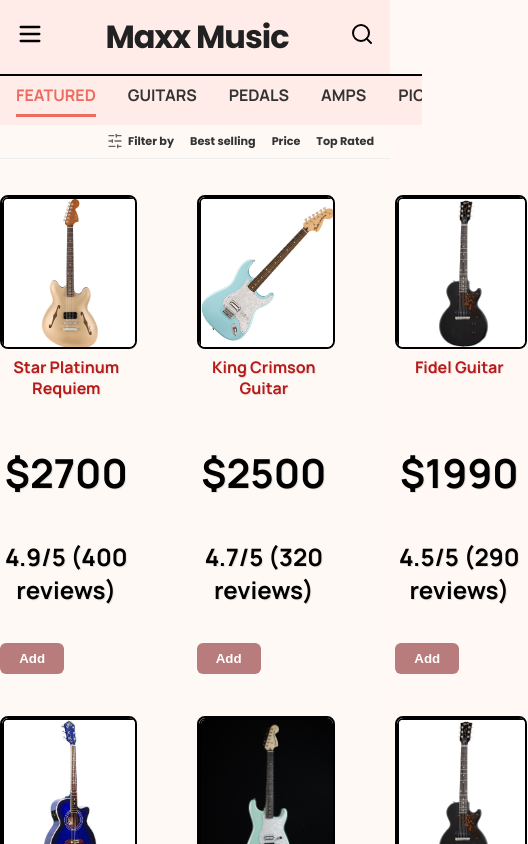
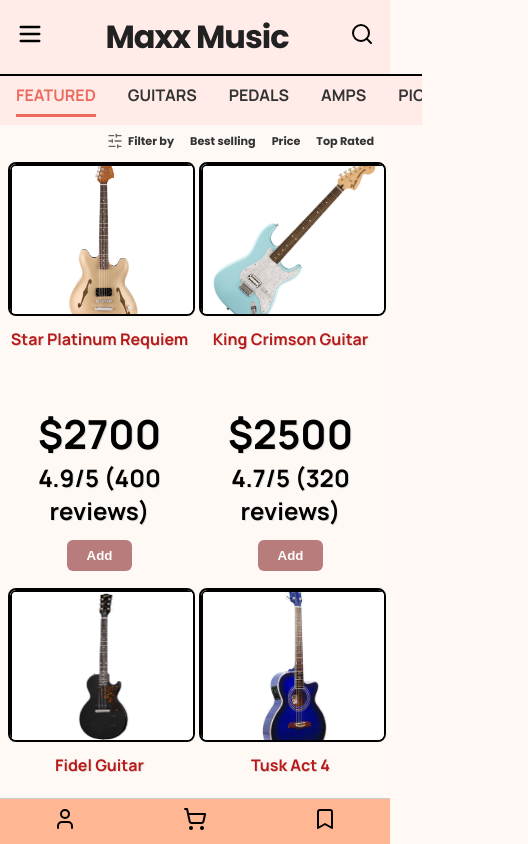
Before and after one commit to Frank-Ngo/assignment3frankngo, a plain HTML site: page browse.html in a window 390 px wide. Both pictures are taken after a click on the element "Best selling". Shown: the top 844 px of the page, 528 px wide, since content can reach past the window. Drawn offline with Linux system fonts and the light colour scheme.

Commit message:
Implemented browsing page for mobile version

```diff
--- a/browse.html
+++ b/browse.html
@@ -70,7 +70,8 @@
 </div>
 
 <section class="product-section">
-  <div class="product-cards">
+  <div class="browse-product-cards">
+
 
     <div class="product-card">
       <div class="product-image">
@@ -175,6 +176,11 @@
   </div>
 </footer>
 
+<div class="bottom-nav">
+    <a href="#"><img src="assets/icons/user.svg" alt="User"></a>
+    <a href="cart.html"><img src="assets/icons/cart.svg" alt="Cart"></a>
+    <a href="#"><img src="assets/icons/bookmark.svg" alt="Bookmark"></a>
+</div>
 
   <script src="js/main.js"></script>
 </body>
--- a/css/layout.css
+++ b/css/layout.css
@@ -248,6 +248,15 @@ html {
 }
 
 .product-cards {
+  display: grid;
+  grid-template-columns: repeat(3, 1fr);
+  gap: 2rem 4rem;
+  justify-items: center;
+  max-width: 1000px;
+  margin: 0 auto;
+}
+
+.browse-product-cards {
   display: grid;
   grid-template-columns: repeat(3, 1fr);
   gap: 2rem 4rem;
--- a/css/responsive.css
+++ b/css/responsive.css
@@ -153,12 +153,13 @@
         margin-left: -3rem;
     }
 
-    .product-cards.index-grid {
+        .product-cards.index-grid {
         display: grid;
         grid-template-columns: repeat(2, 1fr);
         gap: 1rem 2rem;
         padding: 0 1rem;
     }
+
 
     .product-card {
         display: block !important;
@@ -286,7 +287,6 @@
     align-items: center;
     overflow-x: auto;
     white-space: nowrap;
-    border-bottom: 1px solid #eee;
 }
 
 .filters-bar .filter-icon {
@@ -306,6 +306,64 @@
     cursor: pointer;
     flex: 0 0 auto;
 }
+
+.product-section {
+    padding: 0;
+}
+
+.browse-product-cards {
+    display: grid;
+    grid-template-columns: repeat(2, 1fr);
+    gap: 0.5rem;
+    padding: 0 0.5rem;
+}
+
+.browse-product-cards .product-card {
+    border-bottom: 1px solid black;
+    padding: 0.3rem 0rem;
+    display: flex;
+    flex-direction: column;
+    align-items: center;
+    text-align: center;
+}
+
+.browse-product-cards .product-card img {
+    width: 100%;
+    height: 120px;
+    object-fit: contain;
+}
+
+.browse-product-cards .product-info {
+    display: flex;
+    flex-direction: column;
+    align-items: center;
+    padding: 0;
+    margin: 0;
+}
+
+.browse-product-cards .product-name,
+.browse-product-cards .product-price,
+.browse-product-cards .product-rating {
+    min-height: auto;
+    margin: 0;
+    padding: 0;
+}
+
+.browse-product-cards .add-to-cart {
+    display: block;
+    margin: 0.3rem auto 0 auto;
+    padding: 0.3rem 0.8rem;
+    font-size: 0.7rem;
+    border: none;
+    border-radius: 5px;
+    cursor: pointer;
+}
+
+
+
+
+
+
 
 
 
--- a/js/main.js
+++ b/js/main.js
@@ -58,7 +58,7 @@ document.addEventListener('DOMContentLoaded', function() {
 
 function sortProductsByPrice() {
     const productCards = Array.from(document.querySelectorAll('.product-card'));
-    const productSection = document.querySelector('.product-cards');
+    const productSection = document.querySelector('.browse-product-cards');
 
     productCards.sort((a, b) => {
         const priceA = parseFloat(a.querySelector('.product-price').textContent.replace('$', ''));
@@ -74,7 +74,7 @@ function sortProductsByPrice() {
 
 function sortProductsByBestSelling() {
     const productCards = Array.from(document.querySelectorAll('.product-card'));
-    const productSection = document.querySelector('.product-cards');
+    const productSection = document.querySelector('.browse-product-cards');
 
     productCards.sort((a, b) => {
         const reviewsA = parseInt(a.querySelector('.product-rating').textContent.match(/\((\d+) reviews\)/)[1]);
@@ -90,7 +90,7 @@ function sortProductsByBestSelling() {
 
 function sortProductsByTopRated() {
     const productCards = Array.from(document.querySelectorAll('.product-card'));
-    const productSection = document.querySelector('.product-cards');
+    const productSection = document.querySelector('.browse-product-cards');
 
     productCards.sort((a, b) => {
         const ratingA = parseFloat(a.querySelector('.product-rating').textContent.match(/([\d.]+)\/5/)[1]);
@@ -106,7 +106,7 @@ function sortProductsByTopRated() {
 
 document.addEventListener('DOMContentLoaded', function() {
     const searchInput = document.querySelector('.search-input');
-    const productSection = document.querySelector('.product-cards');
+    const productSection = document.querySelector('.browse-product-cards');
 
     if (searchInput && productSection) {
         searchInput.addEventListener('input', function() {
```
Also changed, not shown: product1.html (+9 -1 lines), product2.html (+8 -0 lines), product3.html (+9 -0 lines).
